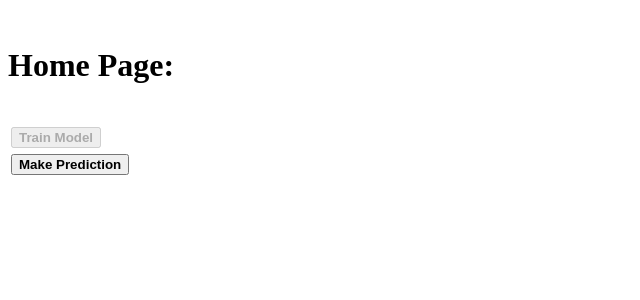
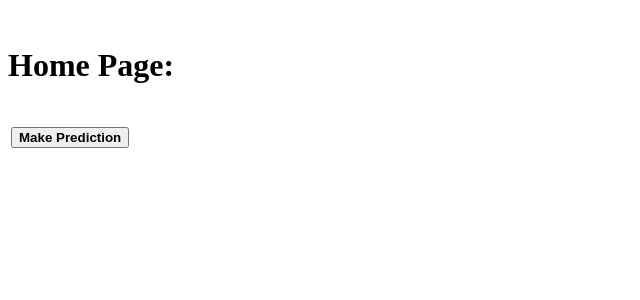
Before and after one commit to bprasannakumar/dog_vs_cat, a Flask app: page / in a window 1280 px wide. Shown: the top 300 px of the page, without its empty margins (0-640 px from the left). Run offline with Flask 2, Linux system fonts and the light colour scheme.

Commit message:
hideen train button

```diff
--- a/requirements.txt
+++ b/requirements.txt
@@ -4,8 +4,8 @@ itsdangerous==2.0
 Jinja2>=3.0
 MarkupSafe>=2.0
 #Werkzeug==0.15.5
-scikit-learn==0.24.2
-joblib==0.16.0
+#scikit-learn==0.24.2
+#joblib==0.16.0
 numpy==1.19.3
 Pillow==8.4.0
 tensorflow==2.6.0
--- a/templates/index.html
+++ b/templates/index.html
@@ -17,13 +17,13 @@
     <br>
     <h1>Home Page:</h1>
     <br>
-    <form action="{{ url_for('to_train')}}" method="get">
+    <!-- <form action="{{ url_for('to_train')}}" method="get">
       <table>
         <tr>
           <td> <button type="submit" class="btn btn-primary" disabled><b>Train Model</b></button></td>
         </tr>
       </table>
-    </form>
+    </form> -->
     <form action="{{ url_for('to_predict')}}" method="get">
       <table>
         <tr>
```
